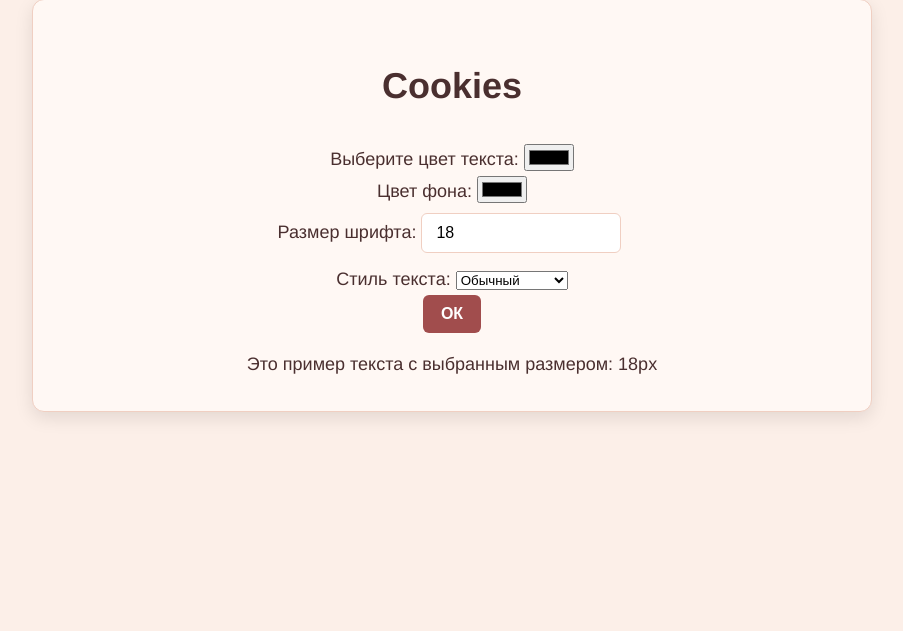
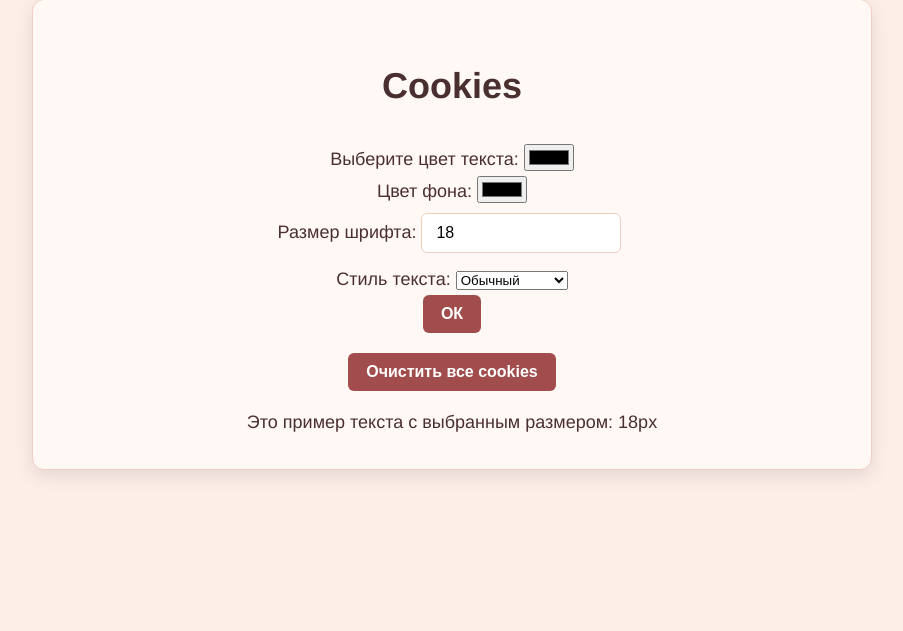
Before and after one commit to FoxyForLove/web-back-labs, a Flask app: page /lab3/settings in a window 1280 px wide. Shown: the part 102-733 px from the top of the page, without its empty margins (188-1091 px from the left). Run offline with Flask 3, Linux system fonts and the light colour scheme.

Commit message:
Очистка всех cookies + небольшие фиксы

```diff
--- a/lab3.py
+++ b/lab3.py
@@ -104,6 +104,16 @@ def settings():
                            style=style)
 
 
+@lab3.route('/lab3/clear-cookies')
+def clear_cookies():
+    resp = make_response(redirect('/lab3/settings'))
+    resp.delete_cookie('color')
+    resp.delete_cookie('bgcolor')
+    resp.delete_cookie('fontsize')
+    resp.delete_cookie('style')
+    return resp
+
+
 @lab3.route('/lab3/train')
 def train():
     return render_template('lab3/train.html')
--- a/static/main.css
+++ b/static/main.css
@@ -476,3 +476,7 @@ form a[href^="/lab3/"]:hover {
     color: #a14d4d;
     font-weight: 600;
 }
+
+.cookie-clear-form {
+    margin-top: 20px;
+}
--- a/templates/lab3/lab3.html
+++ b/templates/lab3/lab3.html
@@ -15,5 +15,7 @@
             <li><a href="/lab3/cookie">Куки</a></li>
             <li><a href="/lab3/form1">Форма</a></li>
             <li><a href="/lab3/order">Заказ</a></li>
+            <li><a href="/lab3/settings">Настройки cookie</a></li>
+            <li><a href="/lab3/train">Железнодорожный билет</a></li>
     </ul>
 {% endblock %}
--- a/templates/lab3/settings.html
+++ b/templates/lab3/settings.html
@@ -33,6 +33,9 @@
             <button type="submit"> ОК </button>
         </div>
     </form>
+
+    <form action="/lab3/clear-cookies" class="cookie-clear-form">
+        <button type="submit">Очистить все cookies</button>
     </form>
 
     <div style="
@@ -41,5 +44,4 @@
     ">
         Это пример текста с выбранным размером: {{ fontsize or 18 }}px
     </div>
-
 {% endblock %}
--- a/templates/lab3/train.html
+++ b/templates/lab3/train.html
@@ -41,6 +41,5 @@
     <input type="checkbox" name="insurance"><br><br>
 
     <button type="submit">Оформить билет</button>
-
 </form>
 {% endblock %}
```
Lines whose indentation alone changed are shown as unchanged.
